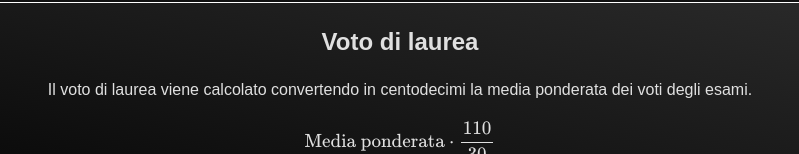
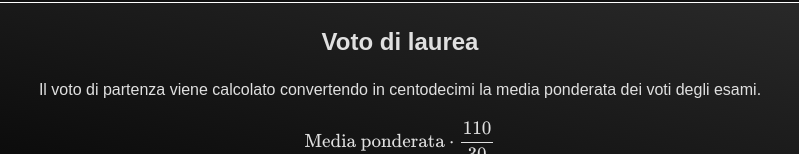
Before and after one commit to mediaponderata/mediaponderata, a plain HTML site: page index.html in a window 1280 px wide. Shown: the part 798-952 px from the top of the page, 240-1039 px from the left. Drawn offline with nearby package versions, Linux system fonts and the light colour scheme.

Commit message:
Update index.html

```diff
--- a/index.html
+++ b/index.html
@@ -251,7 +251,7 @@
             </div>
             <div class="info-box">
                 <h2>Voto di laurea</h2>
-                <p>Il voto di laurea viene calcolato convertendo in centodecimi la media ponderata dei voti degli esami.</p>
+                <p>Il voto di partenza viene calcolato convertendo in centodecimi la media ponderata dei voti degli esami.</p>
                 <p>
                     $$\text{Media ponderata}\cdot\frac{110}{30}$$
                 </p>
```
